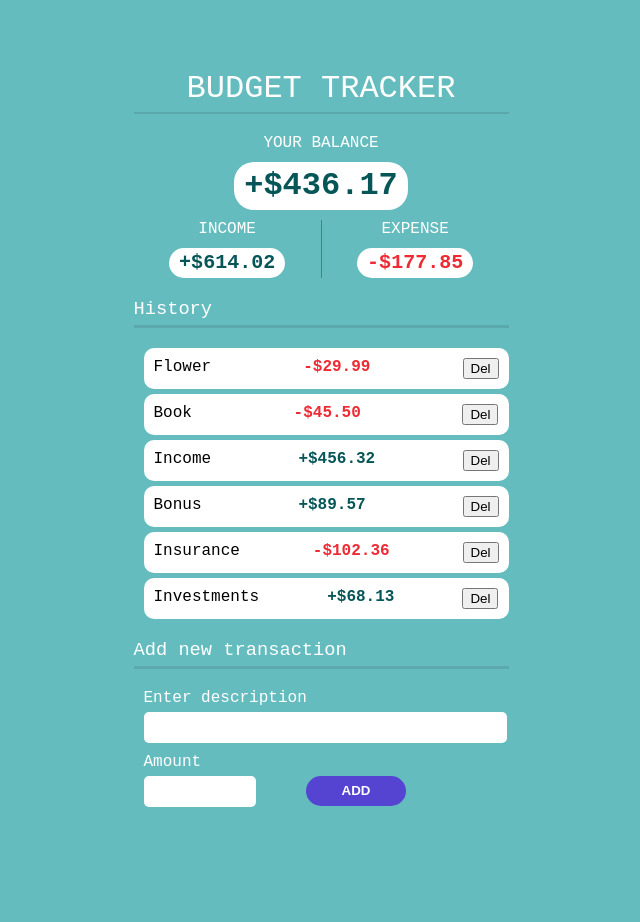
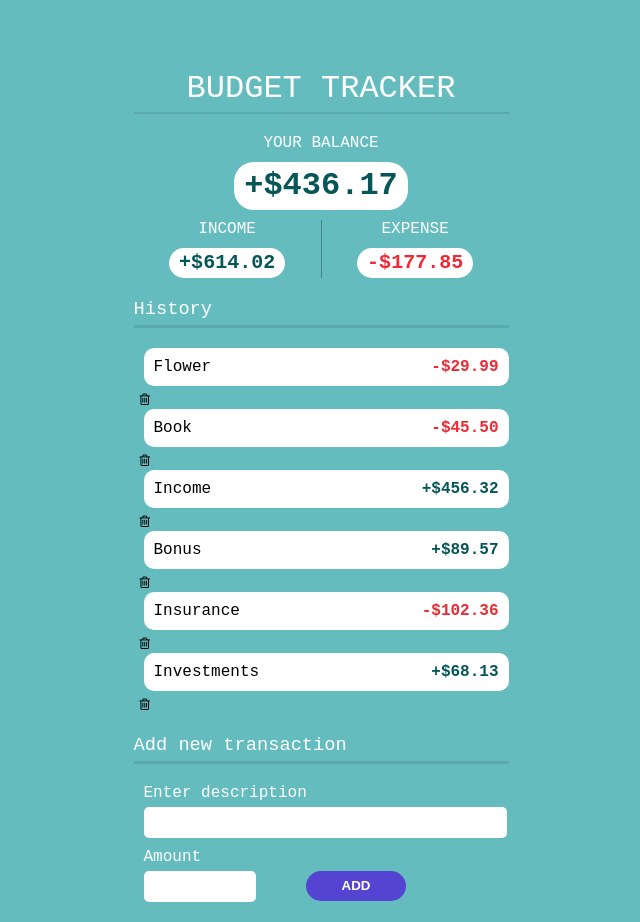
Before and after one commit to mikewitk/budget-tracker, a React (Create React App) app: page / in a window 1280 px wide. Shown: the whole page, without its empty margins (319-959 px from the left). Before the commit the page ends 827 px from the top, so only its background shows below. Built offline with nearby package versions, Linux system fonts and the light colour scheme; the HTML template or start-up script is replaced by a standard one.

Commit message:
Added Trash Icon

```diff
--- a/public/index.html
+++ b/public/index.html
@@ -24,6 +24,7 @@
       work correctly both with client-side routing and a non-root public URL.
       Learn how to configure a non-root public URL by running `npm run build`.
     -->
+    <link rel="stylesheet" href="https://cdnjs.cloudflare.com/ajax/libs/font-awesome/4.7.0/css/font-awesome.min.css">
     <title>Budget Tracker</title>
   </head>
   <body>
--- a/src/components/transaction/Transaction.css
+++ b/src/components/transaction/Transaction.css
@@ -32,3 +32,8 @@
   color: #ee2a34;
   font-weight: bold;
 }
+
+.del-btn {
+  border: 0;
+  background: none;
+}
--- a/src/components/transaction/Transaction.jsx
+++ b/src/components/transaction/Transaction.jsx
@@ -9,11 +9,13 @@ const Transaction = ({ transaction }) => {
   const sign = transaction.amount >= 0 ? "+" : "-"
 
   return (
-    <li className="transaction-item">
-      <p>{transaction.description}</p>
-      <span className={transaction.amount >= 0 ? "positive" : "negative"}>{sign}${Math.abs(transaction.amount).toFixed(2)}</span>
-      <button onClick={() => deleteTransaction(transaction.id)}>Del</button>
-    </li>
+    <div>
+      <li className="transaction-item">
+        <p>{transaction.description}</p>
+        <span className={transaction.amount >= 0 ? "positive" : "negative"}>{sign}${Math.abs(transaction.amount).toFixed(2)}</span>
+      </li>
+      <button className="del-btn" onClick={() => deleteTransaction(transaction.id)}><i class="fa fa-trash-o" /></button>
+    </div>
   )
 }
 
```
